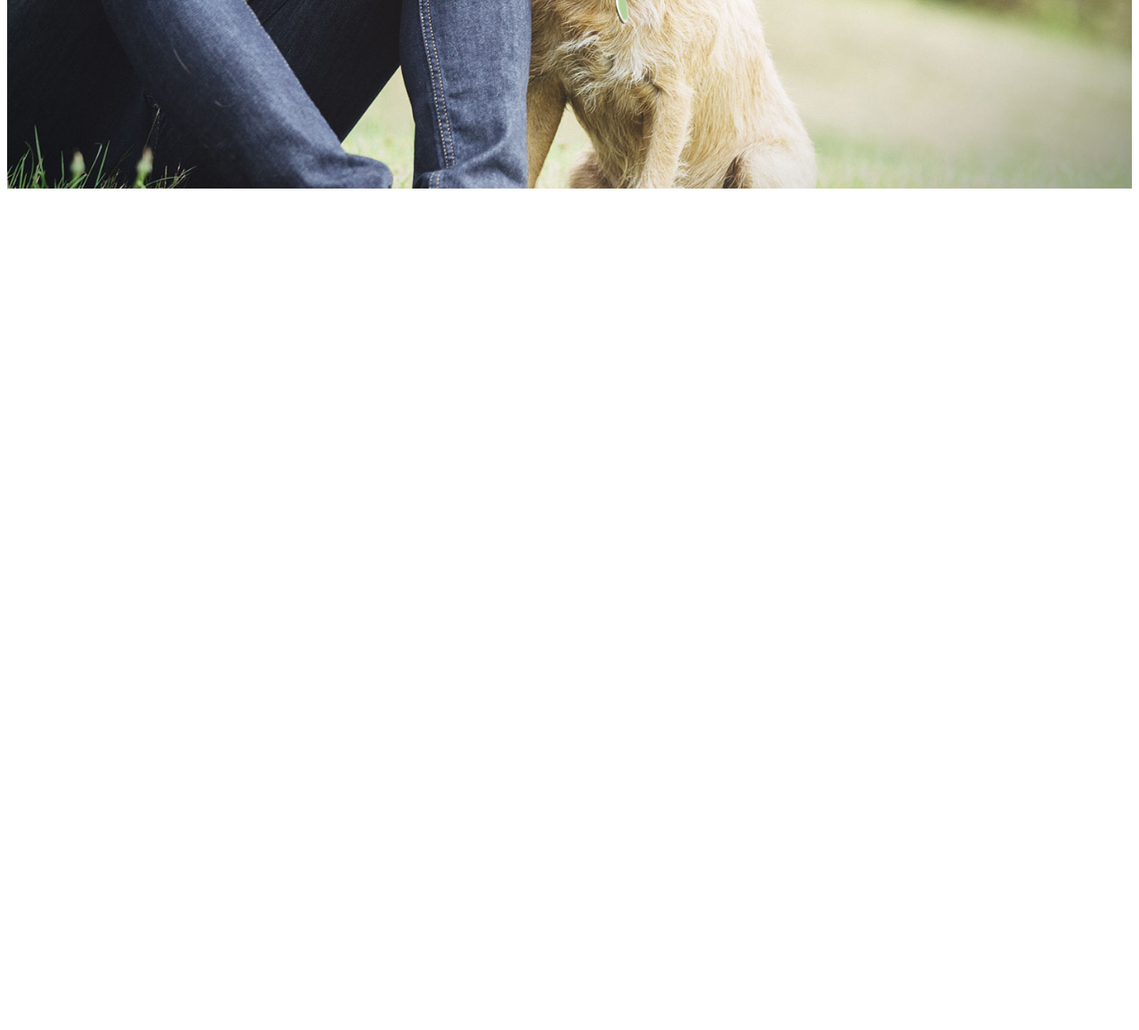
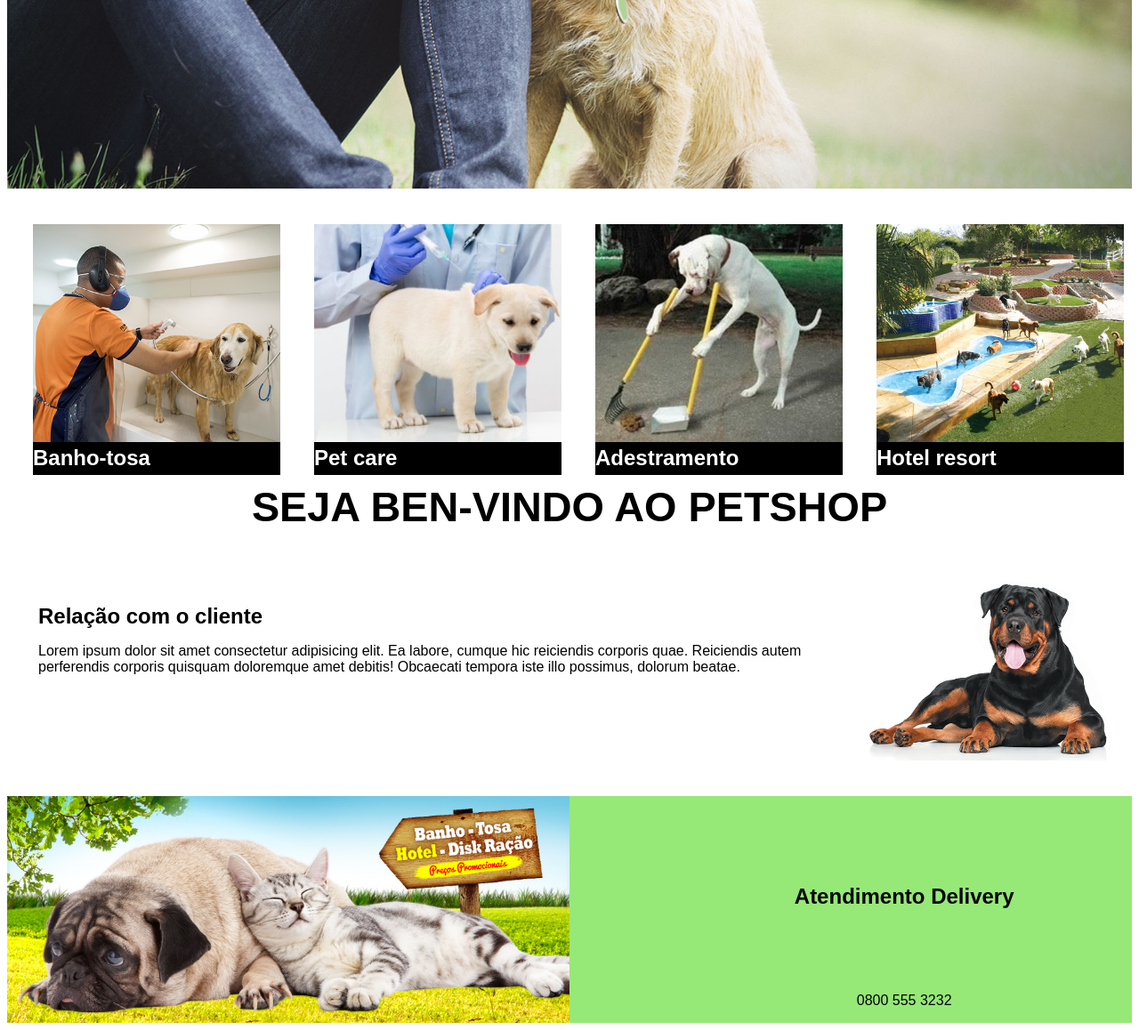
Before and after one commit to valvasquez2602/Pet-shop, a plain HTML site: page index.html in a window 1280 px wide. Shown: the part 500-1658 px from the top of the page at 89% size. Before the commit the page ends 800 px from the top, so only its background shows below. Drawn offline with Linux system fonts and the light colour scheme.

Commit message:
atualizaçao 17/09

```diff
--- a/index.html
+++ b/index.html
@@ -39,6 +39,56 @@
         <section class="banner">
             <img src="img/Banner-01.jpg" alt="banner pet shop">
         </section>
+      <section class="servicos">
+      <div class="item-servicos">
+        <img src="img/banho-tosa.jpg" alt="Banho e tosa">
+        <h2>Banho-tosa</h2>
+      </div>
+      <div class="item-servicos">
+        <img src="img/vacina-cachorro.jpg" alt="Pet care">
+        <h2>Pet care</h2>
+      </div>
+      <div class="item-servicos">
+        <img src="img/adestramento.jpg" alt="Adestramento">
+        <h2>Adestramento</h2>
+      </div>
+      <div class="item-servicos">
+        <img src="img/hotel-para-cachorros.jpg" alt="Hotel resort">
+        <h2>Hotel resort</h2>
+      </div>
+
+      </section>
+
+
+      <section class="publicidade">
+        <h3>SEJA BEN-VINDO AO PETSHOP</h3>
+      </section>
+
+
+    <section class="cliente">
+        <div class="texto">
+            <h2>Relação com o cliente</h2>
+            <P>Lorem ipsum dolor sit amet consectetur adipisicing elit.
+                Ea labore, cumque hic reiciendis corporis quae.
+                Reiciendis autem perferendis corporis quisquam doloremque amet debitis! Obcaecati tempora iste illo possimus, dolorum beatae.</P>
+
+        </div>
+         <img src="img/rottweiller.jpg" alt="cliente">
+
+    </section>
     </main>
+
+ <footer>
+    <section class="atendimento">
+    <div class="publi">
+        <h2>Atendimento Delivery</h2>
+       <p> 0800 555 3232</p>
+    </div>
+   <img src="img/banner.jpg" alt="atendimento">
+
+
+</section>
+</footer>
+
 </body>
 </html>
--- a/style.css
+++ b/style.css
@@ -71,3 +71,99 @@ nav ul li a:hover{
     height: 100%;
     object-fit: cover;
 }
+
+.servicos{
+    width: 100%;
+    height: auto;
+    display: flex;
+    justify-content: space-around;
+    margin: 40px 0;
+    padding: 0 10px;
+
+
+}
+
+.item-servicos{
+    width: 22%;
+    height: auto;
+
+}
+
+ .item-servicos img{
+    width: 100%;
+    height: 100%;
+    object-fit: cover;
+}
+
+.item-servicos h2{
+   background-color: #000;
+    color: #fff;
+    margin: 0;
+    text-align: center;
+    font-family: sans-serif;
+    margin-top: -5px;
+    padding: 5px 0;
+
+
+}
+
+.publicidade{
+  text-align: center;
+  font-size: 40px;
+  text-transform: uppercase;
+  font-family: sans-serif
+
+}
+
+.cliente{
+
+    display: flex;
+    justify-content: space-around;
+
+}
+.cliente img{
+    width: 25%;
+    height: auto;
+    object-fit: cover;
+
+
+}
+.texto{
+    padding: 35px;
+}
+
+h2{
+    margin: auto;
+    font-family: sans-serif;
+    display: flex;
+}
+p{
+    font-family: sans-serif;
+
+}
+
+.atendimento{
+    background-color: #96e976;
+    width: 100%;
+    height: auto;
+    margin-top: 40px;
+    display: flex;
+    flex-direction: row-reverse;
+    justify-content: flex-end;
+}
+
+.publi{
+    display: flex;
+    flex-direction: column;
+    align-items: center;
+    margin: 20px 0 0 20%;
+    font-family: sans-serif;
+
+
+}
+
+.atendimento img{
+    width: 50%;
+    height: auto;
+    object-fit: cover;
+}
```
